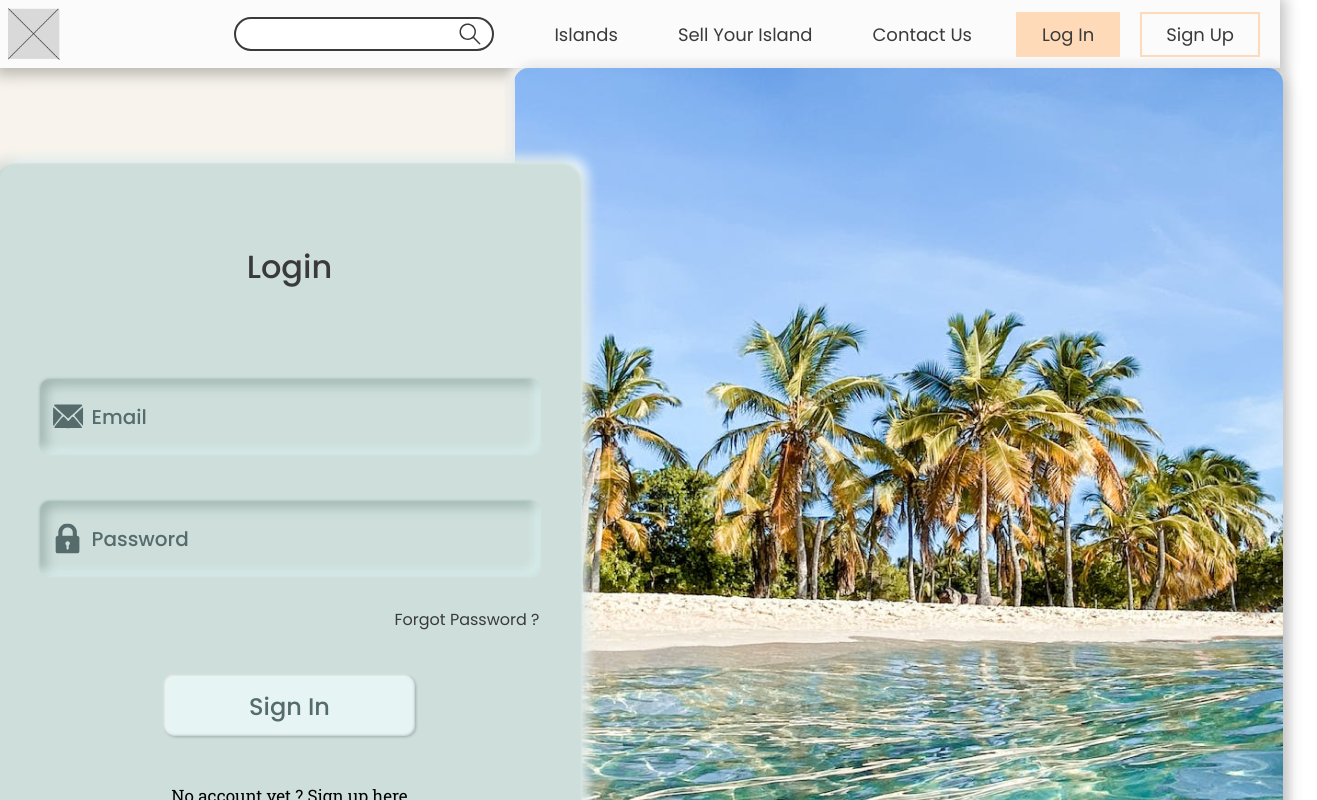
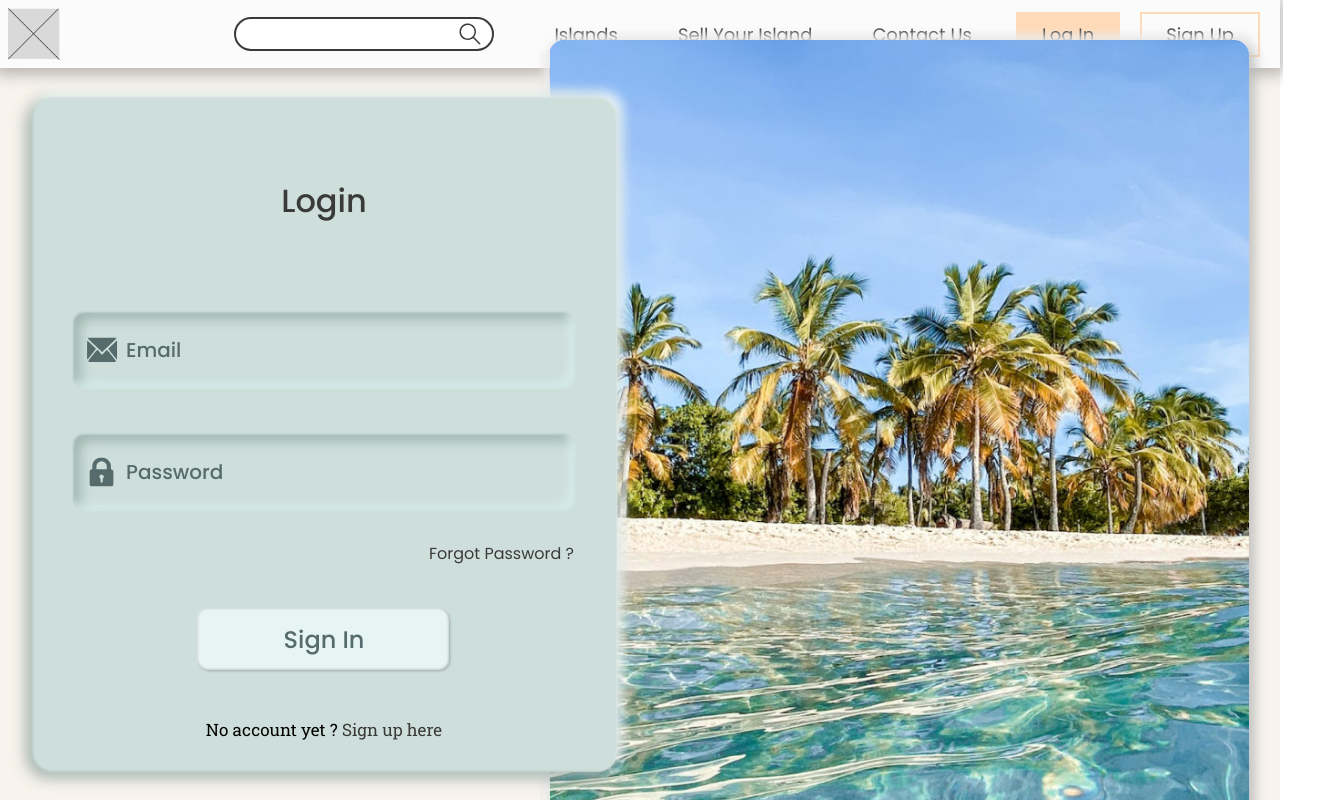
Before and after one commit to ruets/HeavenHaven, a React (Vite) app in the folder frontend/heaven-haven/: page / in a window 1280 px wide. Shown: the top 800 px of the page, 1317 px wide, since content can reach past the window. Built offline with nearby package versions, Linux system fonts and the light colour scheme.

Commit message:
Login Page layout done. Things missing on this page : request to API, Footer, email / password verification, hash password

```diff
--- a/frontend/heaven-haven/src/components/forms/Login/LoginForm.jsx
+++ b/frontend/heaven-haven/src/components/forms/Login/LoginForm.jsx
@@ -26,14 +26,11 @@ export function LoginForm() {
     }, [setIsPasswordValid, password]);
 
     const onSubmitForm = useCallback(() => {
-        validateEmailFieldValue;
-        validatePasswordFieldValue;
+        validateEmailFieldValue();
+        validatePasswordFieldValue();
         if (isEmailFieldValid && isPasswordFieldValid) {
             // Post request to log in
             alert("Connexion acceptée !");
-        } else {
-            // Request denied and do nothing
-            return;
         }
     }, [
         validateEmailFieldValue,
@@ -69,7 +66,9 @@ export function LoginForm() {
                 <Link to="/forgot">Forgot Password ?</Link>
             </div>
             <button type="submit">Sign In</button>
-            <p>No account yet ? Sign up here</p>
+            <p>
+                No account yet ? <Link to={"/signup"}>Sign up here</Link>
+            </p>
         </form>
     );
 }
--- a/frontend/heaven-haven/src/pages/Login/LoginPage.jsx
+++ b/frontend/heaven-haven/src/pages/Login/LoginPage.jsx
@@ -4,7 +4,7 @@ import "./loginPage.scss";
 
 export function LoginPage() {
     return (
-        <div className="content">
+        <div className="login">
             <LoginForm></LoginForm>
             <img src={LoginImage} alt="Island" className="login-img" />
         </div>
--- a/frontend/heaven-haven/src/pages/Login/LoginPage.scss
+++ b/frontend/heaven-haven/src/pages/Login/LoginPage.scss
@@ -7,16 +7,18 @@ div.App {
     align-items: center;
     z-index: -1;
 
-    div.content {
+    div.login {
         position: relative;
         display: flex;
         align-items: center;
+        height: calc(100vh - 68px);
 
         img.login-img {
             position: relative;
             right: 34px;
             border-radius: 15px;
             z-index: 0;
+            width: 700px;
             box-shadow: -5px 5px 10px rgba(184, 184, 184, 0.2),
                 5px -5px 10px rgba(184, 184, 184, 0.2),
                 -5px -5px 10px rgba(250, 250, 250, 0.9),
```
